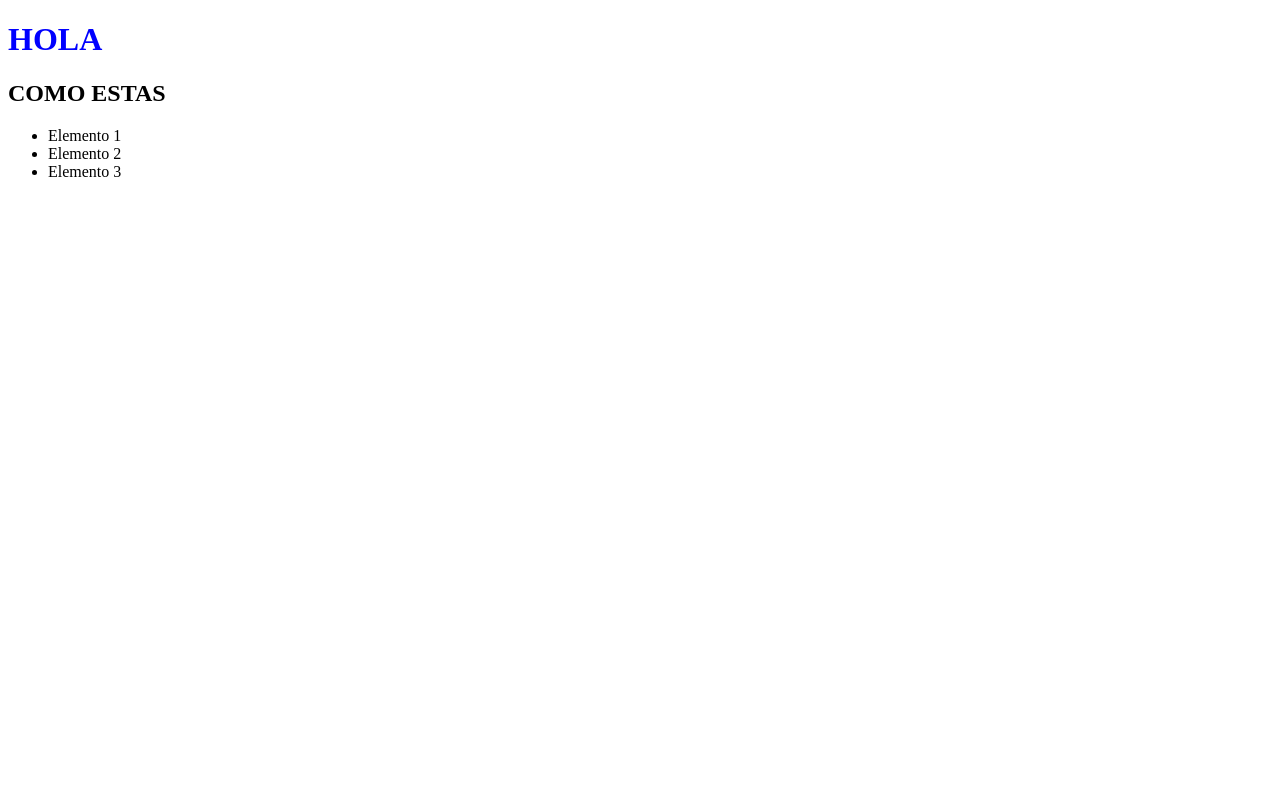
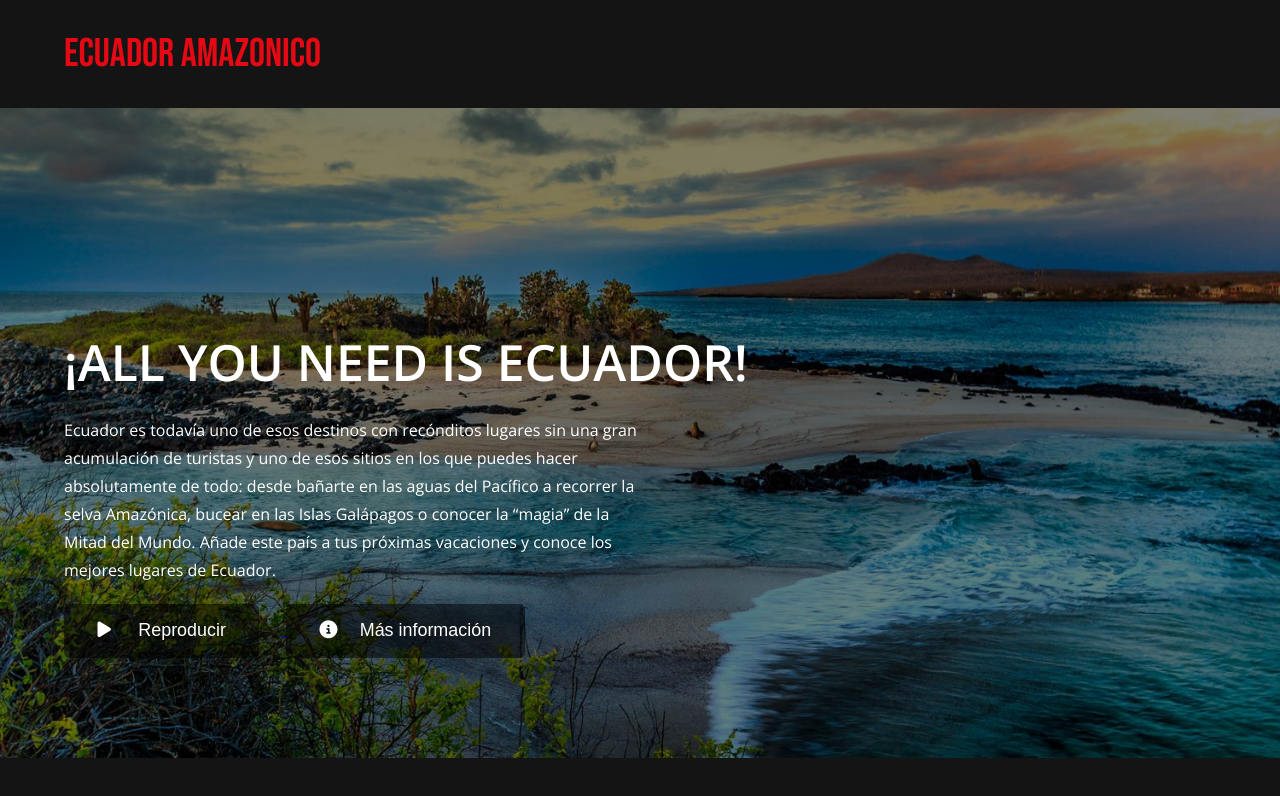
Before and after one commit to LuisOlalla/Lab3Ajax, a plain HTML site: page contenido.html in a window 1280 px wide. Drawn offline with nearby package versions, Linux system fonts and the light colour scheme.

Commit message:
Joan Cevallos
Clases actualizadas

```diff
--- a/Estilos/estilos.css
+++ b/Estilos/estilos.css
@@ -1,3 +1,127 @@
 h1{
     color: blue;
 }
+/*Pagina Principal */
+
+:root {
+	--rojo: #E50914;
+	--fondo: #141414;
+}
+
+* {
+	margin: 0;
+	padding: 0;
+	box-sizing: border-box;
+}
+
+body {
+	background: var(--fondo);
+	font-family: 'Open Sans', sans-serif;
+}
+
+.contenedor {
+	width: 90%;
+	margin: auto;
+}
+
+header {
+	padding: 30px 0;
+}
+
+header .contenedor {
+	display: flex;
+	justify-content: space-between;
+	align-items: center;
+}
+
+header .logotipo {
+	font-family: 'Bebas Neue', cursive;
+	font-weight: normal;
+	color: var(--rojo);
+	font-size: 40px;
+}
+
+header nav a {
+	color: #AAA;
+	text-decoration: none;
+	margin-right: 20px;
+}
+
+header nav a:hover,
+header nav a.activo {
+	color: #FFF;
+}
+
+/* ---- ----- ----- Pelicula Principal ----- ----- ----- */
+.pelicula-principal {
+	font-size: 16px;
+	min-height: 40.62em;
+	color: #fff;
+	background: linear-gradient(rgba(0, 0, 0, .50) 0%, rgba(0,0,0,.50) 100%), url(../imagenes/paisaje2.jpg);
+	background-position: center center;
+	background-size: cover;
+	margin-bottom: 3.12em;
+	display: flex;
+	align-items: end;
+}
+
+.pelicula-principal .contenedor {
+	margin: 0 auto;
+	margin-bottom: 6.25em;
+}
+
+.pelicula-principal .titulo {
+	font-weight: 600;
+	font-size: 3.12em;
+	margin-bottom: 0.4em;
+}
+
+.pelicula-principal .descripcion {
+	font-weight: normal;
+	font-size: 1em;
+	line-height: 1.75em;
+	max-width: 50%;
+	margin-bottom: 1.25em;
+}
+
+.pelicula-principal .boton {
+	background: rgba(0,0,0, 0.5);
+	border: none;
+	border-radius: 0.31em;
+	padding: 0.93em 1.87em;
+	color: #fff;
+	margin-right: 1.25em;
+	cursor: pointer;
+	transition: .3s ease all;
+	font-size: 1.12em;
+}
+
+.pelicula-principal .boton:hover {
+	background: #fff;
+	color: #000;
+}
+
+.pelicula-principal .boton i {
+	margin-right: 1.25em;
+}
+
+/* ---- ----- ----- Media Queries ----- ----- ----- */
+@media screen and (max-width: 800px) {
+	header .logotipo {
+		margin-bottom: 10px;
+		font-size: 30px;
+	}
+
+	header .contenedor {
+		flex-direction: column;
+		text-align: center;
+	}
+
+	.pelicula-principal {
+		font-size: 14px;
+	}
+
+	.pelicula-principal .descripcion {
+		max-width: 100%;
+	}
+}
--- a/contenido.html
+++ b/contenido.html
@@ -2,24 +2,40 @@
 <html lang="en">
 <head>
     <meta charset="UTF-8">
-    <meta http-equiv="X-UA-Compatible" content="IE=edge">
-    <meta name="viewport" content="width=device-width, initial-scale=1.0">
-    <link rel="stylesheet" href="Estilos/estilos.css">
+	<meta name="viewport" content="width=device-width, initial-scale=1.0">
+	<link rel="stylesheet" href="Estilos/estilos.css">
+	<link href="https://fonts.googleapis.com/css2?family=Bebas+Neue&family=Open+Sans:wght@400;600&display=swap"
+		rel="stylesheet">
     <title>Document</title>
 </head>
 <body>
-    <h1>HOLA</h1>
-    <H2>COMO ESTAS</H2>
-    <ul>
-        <li>Elemento 1</li>
-        <li>Elemento 2</li>
-        <li>Elemento 3</li>
+    <header>
+		<div class="contenedor">
+			<h2 class="logotipo">ECUADOR AMAZONICO</h2>
 
+		</div>
+	</header>
 
+	<main>
+		<div class="pelicula-principal">
+			<div class="contenedor">
+				<h3 class="titulo">¡ALL YOU NEED IS ECUADOR!</h3>
+				<p class="descripcion">
+					Ecuador es todavía uno de esos destinos con recónditos lugares sin una gran acumulación de turistas
+					y uno de esos sitios en los que puedes hacer absolutamente de todo: desde bañarte en las aguas del
+					Pacífico a recorrer la selva Amazónica, bucear en las Islas Galápagos o conocer la “magia” de la
+					Mitad del Mundo. Añade este país a tus próximas vacaciones y conoce los mejores lugares de Ecuador.
+				</p>
+				<a href="https://www.youtube.com/watch?v=nOjxVmN-obU" target="_blank">
+					<button role="button" class="boton" ><i class="fas fa-play"></i> Reproducir</button>
+				</a>
+				<a href="https://www.comunicacion.gob.ec/campana-all-you-need-is-ecuador-atrae-la-atencion-de-los-guayaquilenos/" target="_blank">
+					<button role="button" class="boton"><i class="fas fa-info-circle"></i>Más información</button>
+				</a>
+			</div>
+		</div>
+	</main>
 
-    </ul>
-
-
-    </table>
+	<script src="https://kit.fontawesome.com/2c36e9b7b1.js" crossorigin="anonymous"></script>
 </body>
 </html>
```
Also changed, not shown: imagenes/paisaje2.jpg (added).
